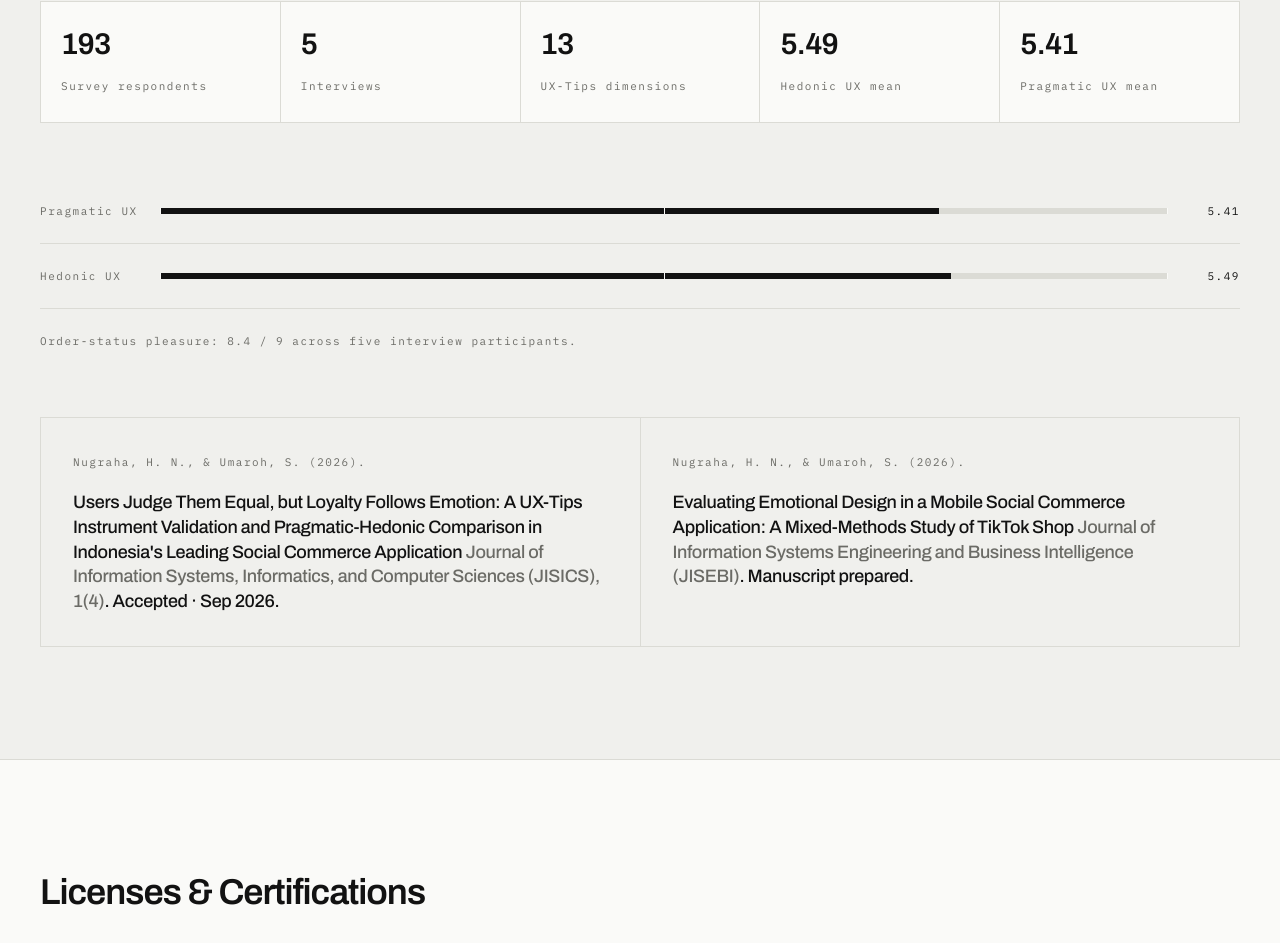
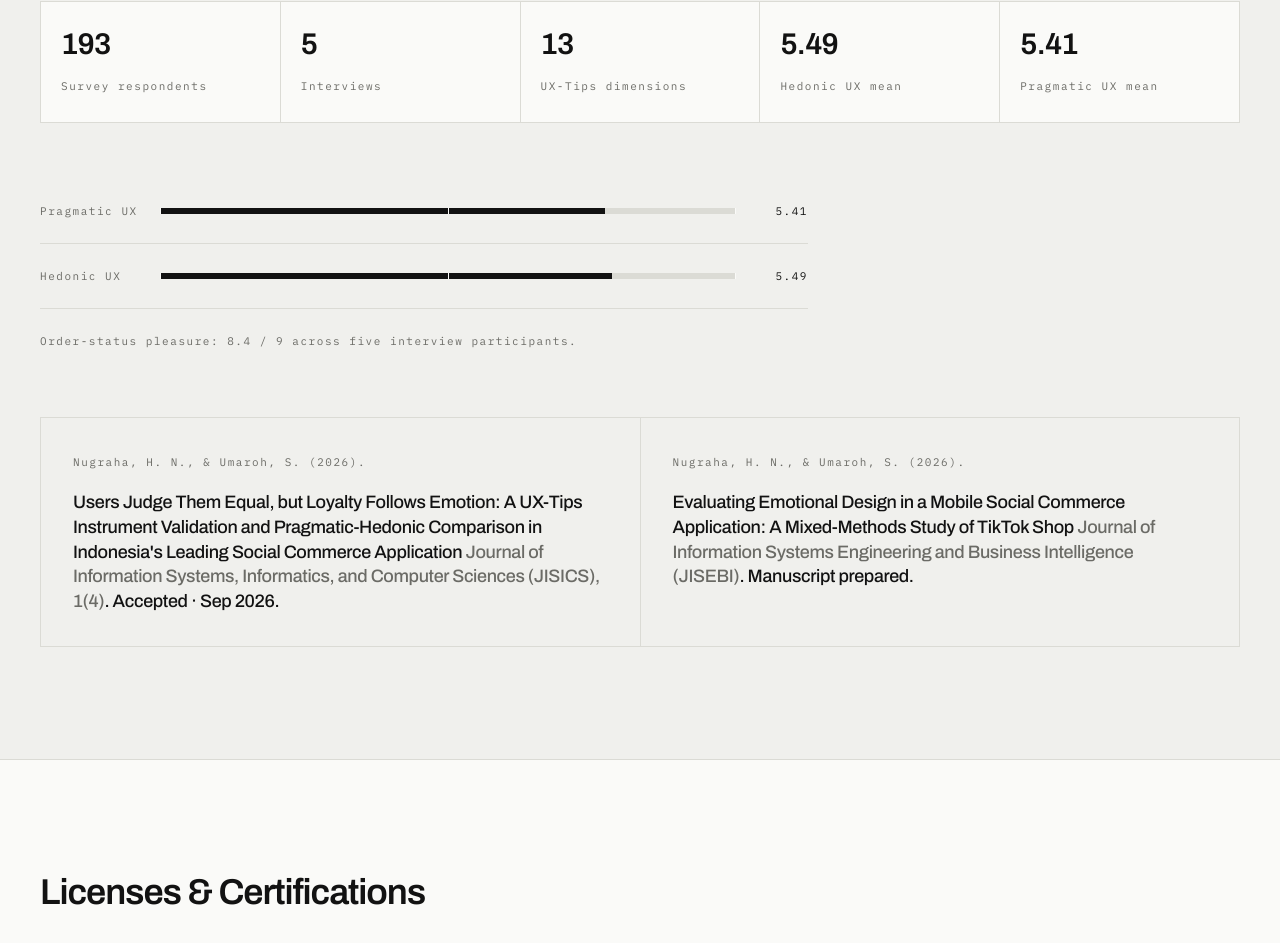
Before and after one commit to ko4lax/portofolio-2026, a Next.js app: page / in a window 1280 px wide. Shown: the part 1716-2659 px from the top of the page. Built offline with nearby package versions, Linux system fonts and the light colour scheme.

Commit message:
style(design): tighten the UX score rows to a compact instrument width

```diff
--- a/src/components/pages/HomeContent.jsx
+++ b/src/components/pages/HomeContent.jsx
@@ -124,7 +124,7 @@
               ))}
             </div>
 
-            <div className='mt-14'>
+            <div className='mt-14 max-w-3xl'>
               {uxScores.map((score) => (
                 <div
                   key={score.label}
```
